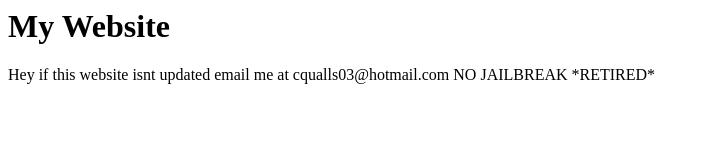
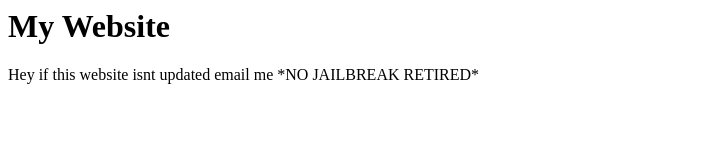
Before and after one commit to errorzkimilu/king4q.github.io, a plain HTML site: page index.html in a window 1280 px wide. Shown: the whole page, without its empty margins (0-709 px from the left). Drawn offline with Linux system fonts and the light colour scheme.

Commit message:
Update index.html

```diff
--- a/index.html
+++ b/index.html
@@ -2,6 +2,6 @@
 <html>
 <body>
 <h1>My Website</h1>
-<p>Hey if this website isnt updated email me at cqualls03@hotmail.com NO JAILBREAK *RETIRED*</p>
+<p>Hey if this website isnt updated email me *NO JAILBREAK RETIRED*</p>
 </body>
 </html>
```
